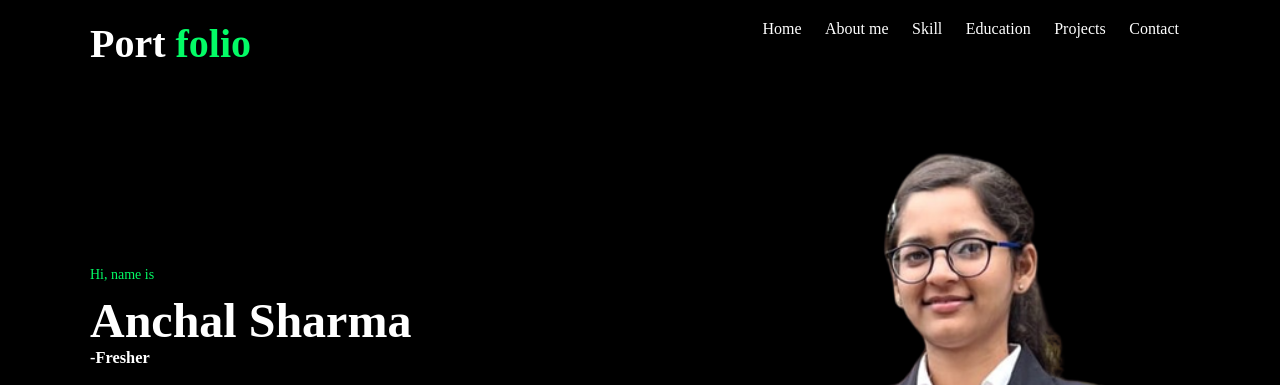
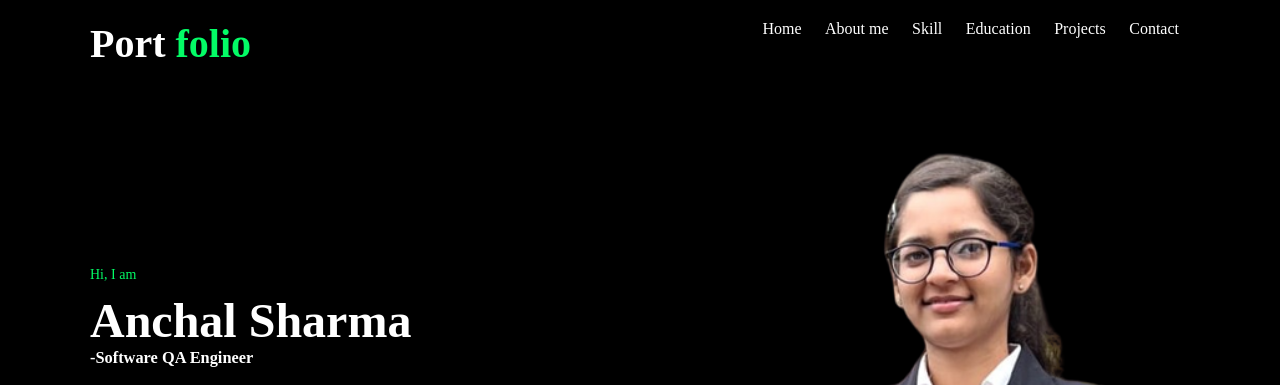
Before and after one commit to anchal-24-06/Portfolio, a plain HTML site: page index.html in a window 1280 px wide. Shown: the top 385 px of the page. Drawn offline with Linux system fonts and the light colour scheme.

Commit message:
Update index.html

```diff
--- a/index.html
+++ b/index.html
@@ -29,18 +29,18 @@
 <div class="container" id="home" >
   <div class="width-50">
     <div class="banner-section">
-      <span class="span-col">Hi, name is</span>
+      <span class="span-col">Hi, I am</span>
       <h1>Anchal Sharma
         <!-- <span class="span-col"></span> -->
       </h1>
-      <h3>-Fresher</h3>
+      <h3>-Software QA Engineer</h3>
       <a href="https://www.linkedin.com/in/anchalsharma24">
         <i class="fa fa-linkedin"></i>
       </a>
       <a href="https://instagram.com/anchal_24_06?utm_source=qr&igshid=NGExMmI2YTkyZg%3D%3D">
         <i class="fa fa-instagram"></i>
       </a>
-      <a href="https://www.github.com/anchal2406">
+      <a href="https://www.github.com/anchal-24-06">
         <i class="fa fa-github"></i>
       </a>
     </div>
```
